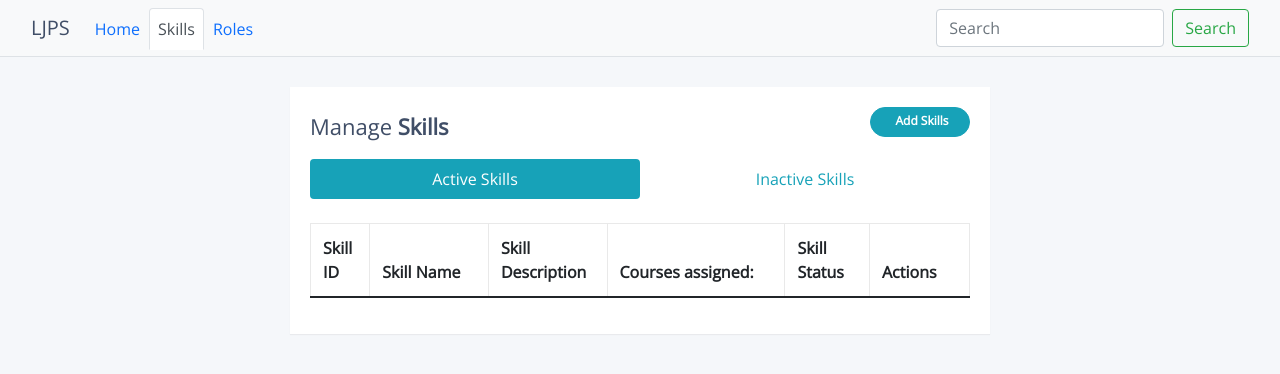
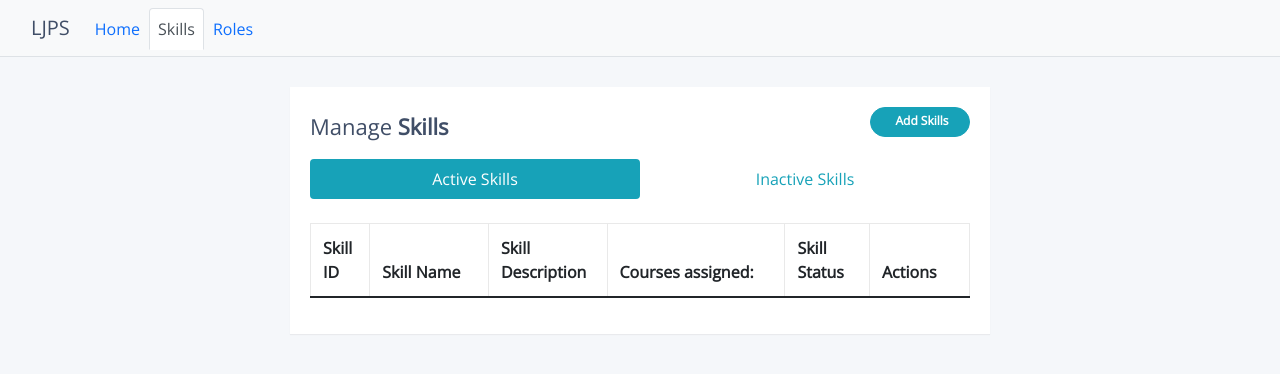
Before and after one commit to ShreyaKushal/SPMteam1, a Flask app: template templates/skills.html in a window 1280 px wide. Shown: the top 374 px of the page. Run offline with Flask 2, Linux system fonts and the light colour scheme; the template is opened without the code that fills it: values that come from a table or form of the project are taken from there, others are empty; data comes from the database, SQL or seed files in the repository; some libraries are stand-ins or nearby versions.

Commit message:
edited success msg//removed skills search function

```diff
--- a/templates/skills.html
+++ b/templates/skills.html
@@ -137,10 +137,7 @@
                 <a class="nav-link" href="view_roles.html">Roles</a>
               </li>
             </ul>
-            <!--Have just left this here in case we do implement, if not remove!-->
-            <form class="d-flex" role="search">
-              <input class="form-control me-2" type="search" placeholder="Search" aria-label="Search">
-              <button class="btn btn-outline-success" type="submit">Search</button>
+
             </form>
           </div>
         </div>
--- a/templates/staffLearningJourney.html
+++ b/templates/staffLearningJourney.html
@@ -244,6 +244,7 @@
                 id: "",
                 jobRoleList: [],
                 uniqueJobRoleIDList: []
+
             },
             methods: {
                 deleteLearningJourney: function(event){
@@ -252,7 +253,7 @@
 
                     axios.delete('http://localhost:5001/StaffDeleteLearningJourney/'+staffID+ '/' +jobroleID)
                     .then(response => {
-                        alert("Successfully delete from Learning Journey");
+                        alert("Learning journey has been successfully deleted");
                         window.location.replace("./staffLearningJourney.html");
                         return false;
                     })
--- a/templates/view_inactive_skills.html
+++ b/templates/view_inactive_skills.html
@@ -137,10 +137,7 @@
                 <a class="nav-link" href="view_roles.html">Roles</a>
               </li>
             </ul>
-            <!--Have just left this here in case we do implement, if not remove!-->
-            <form class="d-flex" role="search">
-              <input class="form-control me-2" type="search" placeholder="Search" aria-label="Search">
-              <button class="btn btn-outline-success" type="submit">Search</button>
+
             </form>
           </div>
         </div>
```
